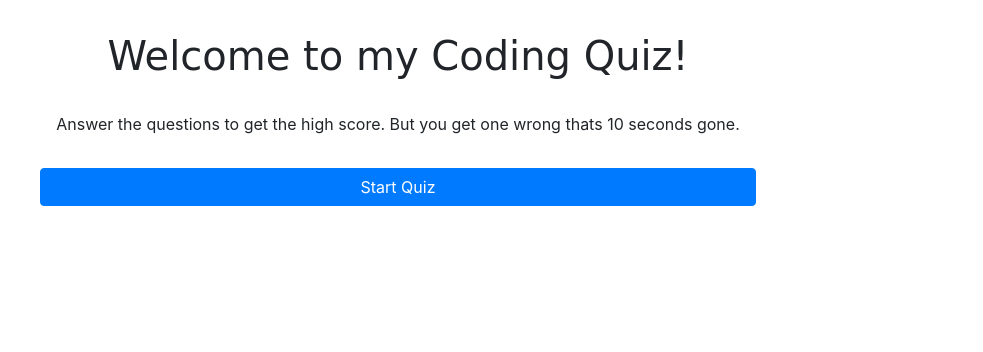
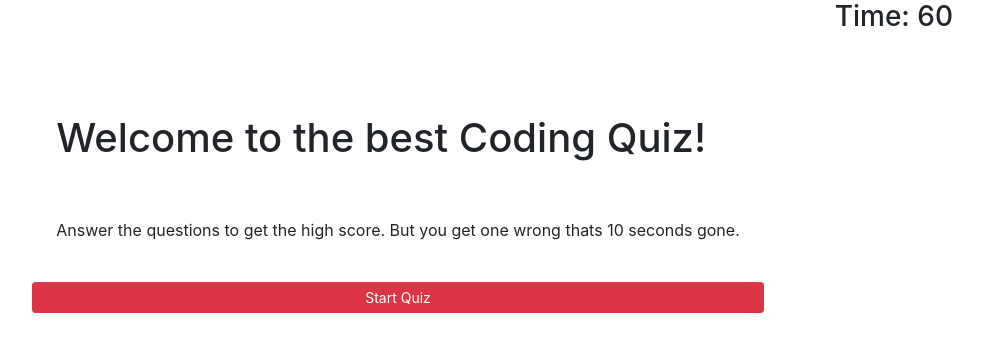
Before and after one commit to Kobehill68/04_Code_Quiz, a plain HTML site: page quiz.html in a window 1280 px wide. Shown: the whole page, without its empty margins (242-1225 px from the left). Drawn offline with nearby package versions, Linux system fonts and the light colour scheme.

Commit message:
new html

```diff
--- a/quiz.html
+++ b/quiz.html
@@ -4,49 +4,26 @@
     <meta charset="UTF-8">
     <meta name="viewport" content="width=device-width, initial-scale=1.0">
     <link rel="stylesheet" href="https://stackpath.bootstrapcdn.com/bootstrap/4.5.2/css/bootstrap.min.css" integrity="sha384-JcKb8q3iqJ61gNV9KGb8thSsNjpSL0n8PARn9HuZOnIxN0hoP+VmmDGMN5t9UJ0Z" crossorigin="anonymous">
-    <link rel="stylesheet" href="./stlye.css">
     <title>Code Game Quiz</title>
 </head>
 <body>
 
     <main class="container">
-        <div class="d-flex justify-content-center">
-            <div class="d-flex p-3 pt-4 flex-column">
-                <h1 class="p-2">Welcome to my Coding Quiz!</h1>
-                <p class="p-3">Answer the questions to get the high score. But you get one wrong thats 10 seconds gone.</p>
-                <button class="btn btn-primary" id="Start-button">Start Quiz</button>
+        <div class="d-flex justify-content-end">
+            <div>
+                <h3 id="clock-timer">Time: 60</h3>
             </div>
         </div>
 
-
-
-
-
-
-
-
-
-
-
-
-
+        <div class="d-flex justify-content-center">
+            <div class="d-flex p-2 pt-5 flex-column">
+                <h1 class="p-4">Welcome to the best Coding Quiz!</h1>
+                <p class="p-4">Answer the questions to get the high score. But you get one wrong thats 10 seconds gone.</p>
+                <button class="btn btn-danger btn-sm" id="Start-button">Start Quiz</button>
+            </div>
+        </div>
 
     </main>
-
-
-
-
-
-
-
-
-
-
-
-
-
-
-
 
     <script src = "./script.js"></script>
     <!--BootStrap-->
```
